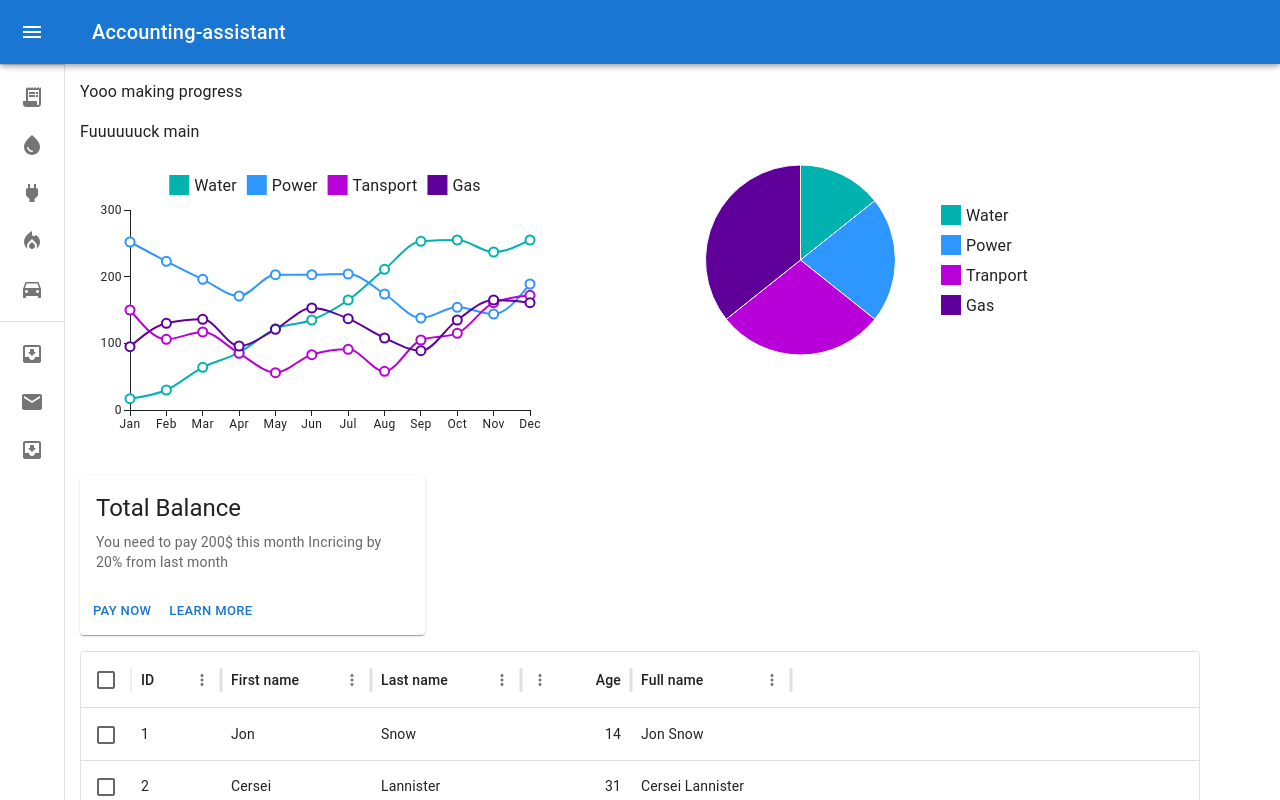
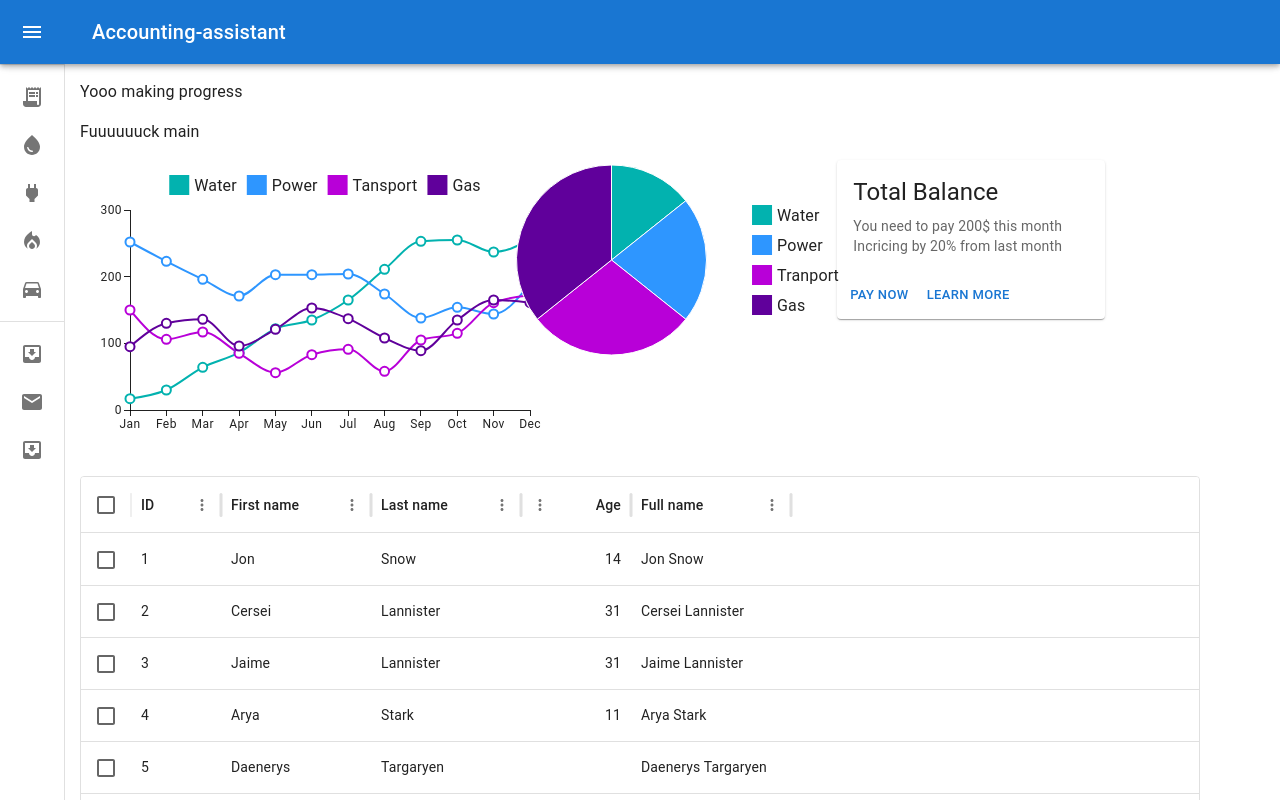
Before and after one commit to NickZhang0707/Accounting-assistant, a React (Vite) app in the folder frontend/: page / in a window 1280 px wide. Shown: the top 800 px of the page. Built offline with nearby package versions, Linux system fonts and the light colour scheme.

Commit message:
update page

```diff
--- a/frontend/src/Components/BillsPageComponents.tsx
+++ b/frontend/src/Components/BillsPageComponents.tsx
@@ -1,7 +1,5 @@
 import { Box, Typography, Grid } from '@mui/material';
 import LineChart from './LineChartMain';
-import PieChart from './PieChart';
-import NeedToPayCard from './NeedToPayCard';
 import DataGrid from './DataGrid';
 import { DrawerHeader } from '../Theme/defaultTheme';
 import { Outlet } from 'react-router-dom';
@@ -17,14 +15,8 @@ const BillsPageComponents = () => {
         Bills
       </Typography>
       <Grid container spacing={2}>
-        <Grid item xs={6}>
+        <Grid item xs={12}>
           <LineChart />
-        </Grid>
-        <Grid item xs={6}>
-          <PieChart />
-        </Grid>
-        <Grid item xs={12}>
-          <NeedToPayCard />
         </Grid>
         <Grid item xs={12}>
           <DataGrid />
--- a/frontend/src/Components/MainPageComponents.tsx
+++ b/frontend/src/Components/MainPageComponents.tsx
@@ -17,13 +17,13 @@ const MainPageComponents = () => {
         Fuuuuuuck main
       </Typography>
       <Grid container spacing={2}>
-        <Grid item xs={6}>
+        <Grid item xs={4}>
           <LineChart />
         </Grid>
-        <Grid item xs={6}>
+        <Grid item xs={4}>
           <PieChart />
         </Grid>
-        <Grid item xs={12}>
+        <Grid item xs={3}>
           <NeedToPayCard />
         </Grid>
         <Grid item xs={12}>
--- a/frontend/src/Components/WaterPageComponents.tsx
+++ b/frontend/src/Components/WaterPageComponents.tsx
@@ -1,7 +1,5 @@
 import { Box, Typography, Grid } from '@mui/material';
 import LineChart from './LineChartMain';
-import PieChart from './PieChart';
-import NeedToPayCard from './NeedToPayCard';
 import DataGrid from './DataGrid';
 import { DrawerHeader } from '../Theme/defaultTheme';
 import { Outlet } from 'react-router-dom';
@@ -20,12 +18,6 @@ const WaterPageComponents = () => {
         <Grid item xs={6}>
           <LineChart />
         </Grid>
-        <Grid item xs={6}>
-          <PieChart />
-        </Grid>
-        <Grid item xs={12}>
-          <NeedToPayCard />
-        </Grid>
         <Grid item xs={12}>
           <DataGrid />
         </Grid>
```
